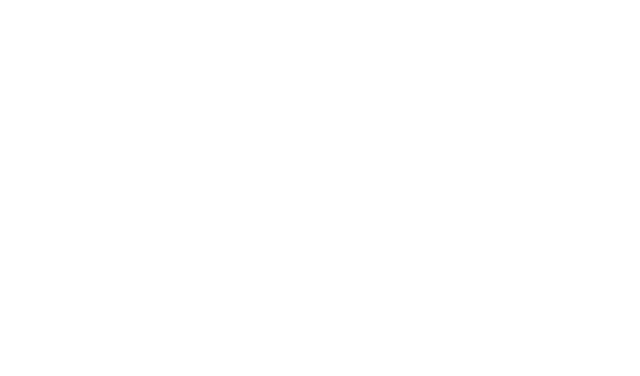
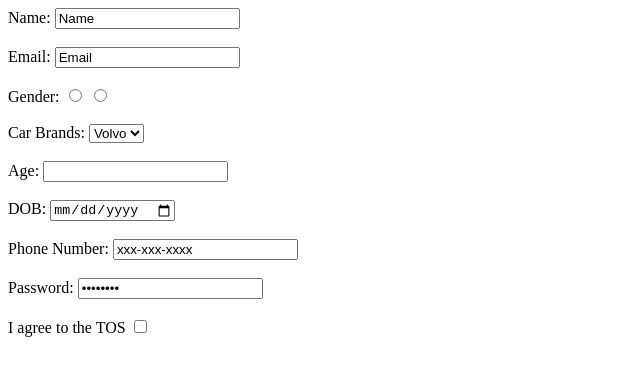
Before and after one commit to acciojob/signup-form-car-sirisha468, a website: page main.html in a window 1280 px wide. Shown: the whole page, without its empty margins (0-640 px from the left). Drawn offline with Linux system fonts and the light colour scheme.

Commit message:
created a submission

```diff
--- a/main.html
+++ b/main.html
@@ -11,6 +11,37 @@
     <script type="text/javascript" src="./script.js">
 </script>
 
+	<form action="/action_page.php" method="post">
+		<label for="name">Name:</label>
+		<input type="text" id="name" name="name" value="Name"><br><br>
+		<label for="email">Email:</label>
+		<input type="email" id="email" name="email" value="Email"><br><br>
+		<label for="gender_m">Gender:</label>
+		<input type="radio" id="gender_m" name="Gender">
+		<label for="gender_f"></label>
+		<input type="radio" id="gender_f" name="Gender"><br><br>
+		<label for="cars">Car Brands:</label>
+		<select id="cars" name="cars">
+		  <option value="volvo">Volvo</option>
+		  <option value="saab">Saab</option>
+		</select><br><br>
+		<label for="age">Age:</label>
+		<input type="number" id="age" name="age" value="Age"><br><br>
+		<label for="dob">DOB:</label>
+		<input type="date" id="dob" name="dob"><br><br>
+		<label for="tel">Phone Number:</label>
+		<input type="tel" id="tel" name="tel" value="xxx-xxx-xxxx"><br><br>
+		<label for=password>Password:</label>
+		<input type="Password" id="password" name="password" value="password"><br><br>
+		<label for="dob">I agree to the TOS </label>
+		<input type="Checkbox" id="tos" name="tos">
+
+
+
+
+
+
+	</form>
 </body>
 
 </html>
```
